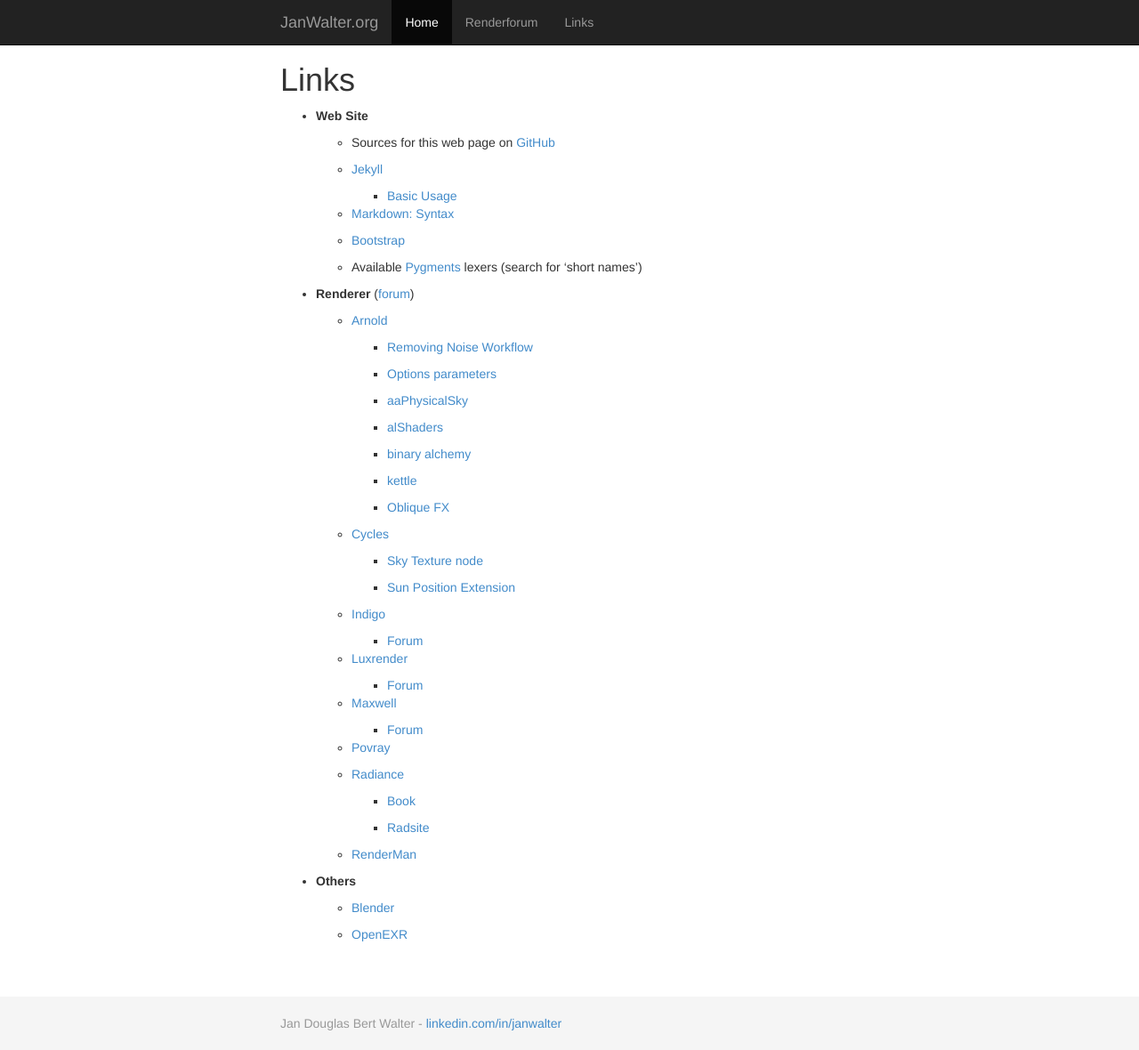
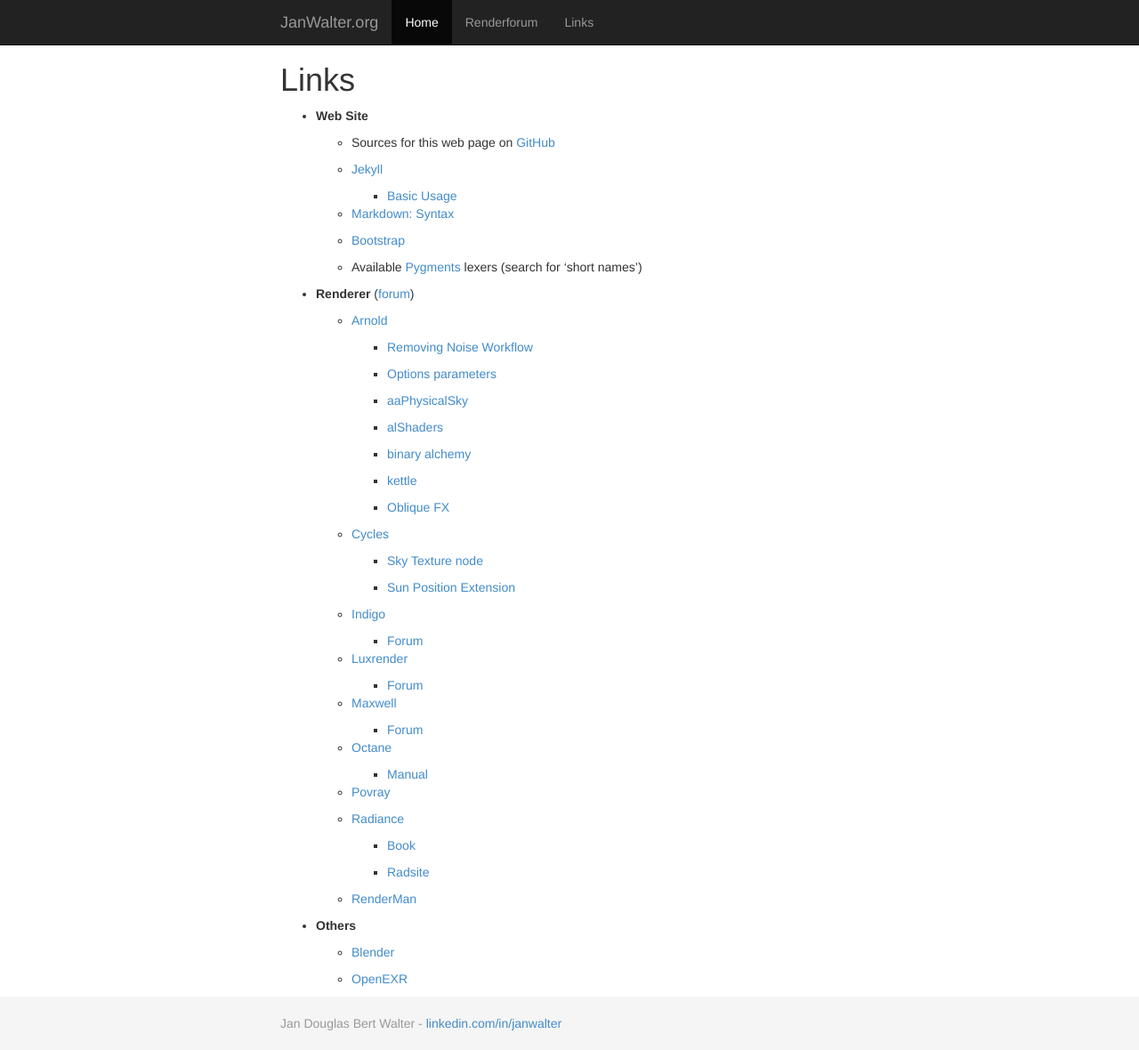
Before and after one commit to wahn/jan_walter_org, a Jekyll site: the page built from links/index.md, in a window 1280 px wide and 1180 px high. Shown: the whole window at 89% size. Built offline with Jekyll 4.4.1, drawn with Linux system fonts in a browser that asks for light colours; nearby versions of some CDN libraries; library files that are not in the unit come from our copies; Markdown is read by kramdown in place of the engine named in the settings.

Commit message:
Add links for Octane and the online manuals.

```diff
--- a/links/index.md
+++ b/links/index.md
@@ -57,6 +57,10 @@
 
         + [Forum](http://www.maxwellrender.com/forum)
 
+    - [Octane](http://render.otoy.com/index.php)
+
+        + [Manual](http://render.otoy.com/manuals/Standalone_2_0/)
+
     - [Povray](http://www.povray.org)
 
     - [Radiance](http://radsite.lbl.gov/radiance)
```
